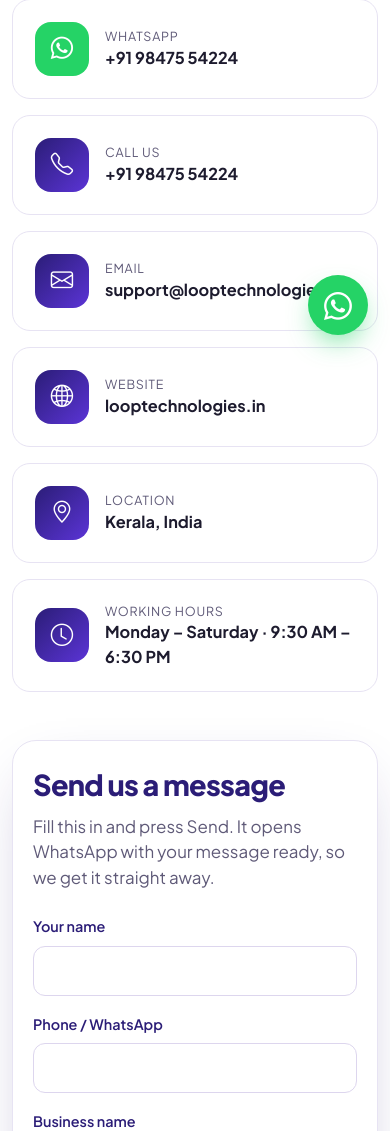
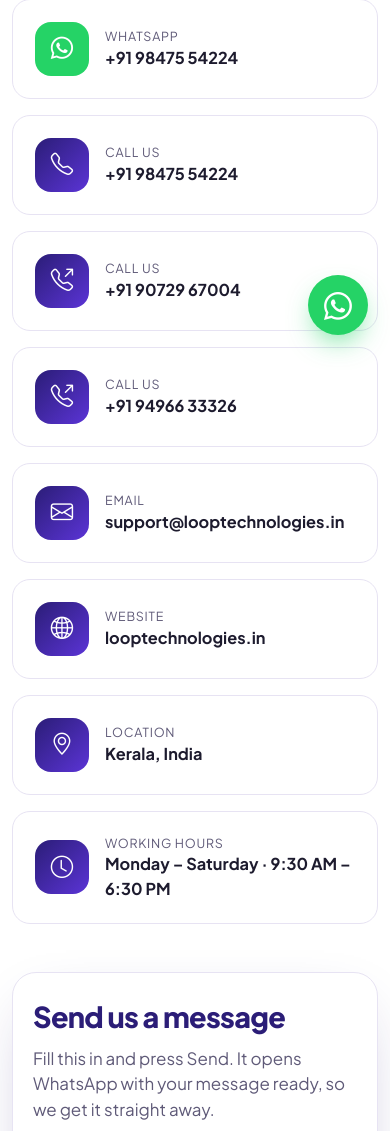
Before and after one commit to teams-png/my-dream, a PHP site: page /contact.html in a window 390 px wide. Shown: the part 487-1618 px from the top of the page. Run offline with PHP 8.4, Linux system fonts and the light colour scheme.

Commit message:
Loop website: add 25 client websites, two more phone numbers
- clients.js lists the 25 client websites with links; each card shows
  the client's initials until its logo file is added in assets/clients/
  (a missing logo falls back to initials instead of a broken image).
- Home shows a client logo wall and a "25+ client websites" stat.
- config.js gains phone2/phone3 (+91 90729 67004, +91 94966 33326),
  shown on the contact page and in the footer.
- Hero tag now lists Apps; sample boutique is Ajwaaz Boutique,
  Thamarassery.

Co-Authored-By: Claude Opus 5.5 <noreply@anthropic.com>
Claude-Session: https://claude.ai/code/session_01UZDXW4RukbxrF4Bc5Pfu9C

```diff
--- a/loop-website/config.js
+++ b/loop-website/config.js
@@ -1,7 +1,9 @@
 /* Loop Technologies website — your details live here, in one place.
    Change them here and upload again; every page updates itself. Anything left empty is hidden. */
 window.SITE = {
-  phone: "+91 98475 54224",       // shown and dialled
+  phone: "+91 98475 54224",       // main number: shown and dialled
+  phone2: "+91 90729 67004",      // more numbers (leave "" to hide)
+  phone3: "+91 94966 33326",
   whatsapp: "919847554224",       // numbers only with country code
   email: "support@looptechnologies.in",
   domain: "looptechnologies.in",  // shown in the footer
--- a/loop-website/contact.html
+++ b/loop-website/contact.html
@@ -34,12 +34,14 @@
 <section class="section pt-5" style="margin-top:-40px">
   <div class="container position-relative" style="z-index:3">
     <div class="row g-3 mb-5">
-      <div class="col-md-6 col-lg-4 reveal" data-needs="whatsapp"><a class="contact-tile wa" data-site-href="wa" data-wa-text="Hello Loop Technologies!" href="#" target="_blank" rel="noopener"><i class="bi bi-whatsapp"></i><div><small>WhatsApp</small><b data-site="whatsapp_display" dir="ltr"></b></div></a></div>
-      <div class="col-md-6 col-lg-4 reveal d1" data-needs="phone"><a class="contact-tile" data-site-href="tel" href="#"><i class="bi bi-telephone"></i><div><small>Call us</small><b data-site="phone" dir="ltr"></b></div></a></div>
-      <div class="col-md-6 col-lg-4 reveal d2" data-needs="email"><a class="contact-tile" data-site-href="mailto" href="#"><i class="bi bi-envelope"></i><div><small>Email</small><b data-site="email"></b></div></a></div>
-      <div class="col-md-6 col-lg-4 reveal" data-needs="domain"><div class="contact-tile"><i class="bi bi-globe2"></i><div><small>Website</small><b data-site="domain"></b></div></div></div>
-      <div class="col-md-6 col-lg-4 reveal d1" data-needs="address"><div class="contact-tile"><i class="bi bi-geo-alt"></i><div><small>Location</small><b data-site="address"></b></div></div></div>
-      <div class="col-md-6 col-lg-4 reveal d2" data-needs="hours"><div class="contact-tile"><i class="bi bi-clock"></i><div><small>Working hours</small><b data-site="hours"></b></div></div></div>
+      <div class="col-md-6 col-lg-3 reveal" data-needs="whatsapp"><a class="contact-tile wa" data-site-href="wa" data-wa-text="Hello Loop Technologies!" href="#" target="_blank" rel="noopener"><i class="bi bi-whatsapp"></i><div><small>WhatsApp</small><b data-site="whatsapp_display" dir="ltr"></b></div></a></div>
+      <div class="col-md-6 col-lg-3 reveal d1" data-needs="phone"><a class="contact-tile" data-site-href="tel" href="#"><i class="bi bi-telephone"></i><div><small>Call us</small><b data-site="phone" dir="ltr"></b></div></a></div>
+      <div class="col-md-6 col-lg-3 reveal d1" data-needs="phone2"><a class="contact-tile" data-site-href="tel" data-tel-key="phone2" href="#"><i class="bi bi-telephone-outbound"></i><div><small>Call us</small><b data-site="phone2" dir="ltr"></b></div></a></div>
+      <div class="col-md-6 col-lg-3 reveal d2" data-needs="phone3"><a class="contact-tile" data-site-href="tel" data-tel-key="phone3" href="#"><i class="bi bi-telephone-outbound"></i><div><small>Call us</small><b data-site="phone3" dir="ltr"></b></div></a></div>
+      <div class="col-md-6 col-lg-3 reveal d2" data-needs="email"><a class="contact-tile" data-site-href="mailto" href="#"><i class="bi bi-envelope"></i><div><small>Email</small><b data-site="email"></b></div></a></div>
+      <div class="col-md-6 col-lg-3 reveal" data-needs="domain"><div class="contact-tile"><i class="bi bi-globe2"></i><div><small>Website</small><b data-site="domain"></b></div></div></div>
+      <div class="col-md-6 col-lg-3 reveal d1" data-needs="address"><div class="contact-tile"><i class="bi bi-geo-alt"></i><div><small>Location</small><b data-site="address"></b></div></div></div>
+      <div class="col-md-6 col-lg-3 reveal d2" data-needs="hours"><div class="contact-tile"><i class="bi bi-clock"></i><div><small>Working hours</small><b data-site="hours"></b></div></div></div>
     </div>
 
     <div class="row g-4">
--- a/loop-website/css/style.css
+++ b/loop-website/css/style.css
@@ -400,3 +400,6 @@ a.cl-card:hover{transform:translateY(-4px);box-shadow:var(--shadow);border-color
 .case .tag{display:inline-block;font-size:.72rem;font-weight:700;color:var(--teal);background:var(--teal-soft);border-radius:999px;padding:3px 10px;margin-bottom:10px}
 .platform-light{background:#fff;border-color:var(--line);box-shadow:0 10px 30px -22px rgba(43,29,119,.4)}
 .platform-light i{color:var(--teal)}.platform-light b{color:var(--navy)}.platform-light small{color:var(--ink-soft)}
+.cl-logo{grid-template-rows:1fr auto;gap:8px;height:auto;min-height:120px}
+.cl-name{font-size:.78rem;font-weight:600;color:var(--ink-soft);text-align:center;line-height:1.2}
+.cl-card .cl-host{color:var(--teal);font-weight:600;font-size:.8rem}
--- a/loop-website/js/layout.js
+++ b/loop-website/js/layout.js
@@ -57,6 +57,8 @@
     '<li><a href="ai.html">AI solutions</a></li><li><a href="services.html#marketing">Digital marketing</a></li></ul></div>' +
     '<div class="col-6 col-lg-2"><h4>Contact</h4><ul class="list-unstyled small">' +
     '<li data-needs="phone"><a data-site="phone" data-site-href="tel" href="#" dir="ltr"></a></li>' +
+    '<li data-needs="phone2"><a data-site="phone2" data-site-href="tel" data-tel-key="phone2" href="#" dir="ltr"></a></li>' +
+    '<li data-needs="phone3"><a data-site="phone3" data-site-href="tel" data-tel-key="phone3" href="#" dir="ltr"></a></li>' +
     '<li data-needs="email"><a data-site="email" data-site-href="mailto" href="#"></a></li>' +
     '<li data-needs="address"><span data-site="address"></span></li><li data-needs="hours"><span data-site="hours"></span></li></ul></div>' +
     '</div><hr><div class="d-flex flex-wrap justify-content-between gap-2 small">' +
--- a/loop-website/js/main.js
+++ b/loop-website/js/main.js
@@ -13,18 +13,25 @@
   var clients = (window.CLIENTS || []).filter(function (c) { return c && c.name; });
   function esc(s) { return String(s || "").replace(/&/g, "&amp;").replace(/</g, "&lt;").replace(/"/g, "&quot;"); }
   function initials(n) { return n.split(/\s+/).slice(0, 2).map(function (w) { return w[0]; }).join("").toUpperCase(); }
+  function host(u) { return String(u || "").replace(/^https?:\/\//, "").replace(/^www\./, "").replace(/\/.*$/, ""); }
   $all("[data-clients]").forEach(function (box) {
     var kind = box.dataset.clients, list = clients.slice(0, parseInt(box.dataset.limit || "999", 10));
     $all("[data-clients-empty]", box.parentElement).forEach(function (e) { e.hidden = clients.length > 0; });
     box.hidden = !clients.length;
     box.innerHTML = list.map(function (c) {
-      var logo = c.logo ? '<img src="' + esc(c.logo) + '" alt="' + esc(c.name) + '" loading="lazy">' : '<span class="cl-ini">' + esc(initials(c.name)) + "</span>";
+      var ini = '<span class="cl-ini">' + esc(initials(c.name)) + "</span>";
+      var logo = c.logo ? '<img src="' + esc(c.logo) + '" alt="' + esc(c.name) + '" loading="lazy">' + ini.replace('class="cl-ini"', 'class="cl-ini" hidden') : ini;
       var tag = c.url ? "a" : "div", href = c.url ? ' href="' + esc(c.url) + '" target="_blank" rel="noopener"' : "";
-      if (kind === "wall") return "<" + tag + ' class="cl-logo"' + href + ' title="' + esc(c.name) + '">' + logo + "</" + tag + ">";
+      if (kind === "wall") return "<" + tag + ' class="cl-logo"' + href + ' title="' + esc(c.name) + '">' + logo + '<span class="cl-name">' + esc(c.name) + "</span></" + tag + ">";
       return '<div class="col-sm-6 col-lg-4"><' + tag + ' class="cl-card"' + href + ">" + '<div class="cl-mark">' + logo + "</div><div>" +
-        "<b>" + esc(c.name) + "</b>" + (c.place ? "<small>" + esc(c.place) + "</small>" : "") +
+        "<b>" + esc(c.name) + "</b>" + (c.url ? '<small class="cl-host">' + esc(host(c.url)) + "</small>" : "") + (c.place ? "<small>" + esc(c.place) + "</small>" : "") +
         (c.work ? '<span class="cl-work">' + esc(c.work) + "</span>" : "") + (c.url ? '<i class="bi bi-box-arrow-up-right"></i>' : "") + "</div></" + tag + "></div>";
     }).join("");
+    // a logo file that is not uploaded yet: show the initials instead of a broken image
+    $all("img", box).forEach(function (img) {
+      function fallback() { img.nextElementSibling.hidden = false; img.remove(); }
+      if (img.complete && !img.naturalWidth) fallback(); else img.addEventListener("error", fallback);
+    });
   });
   $all("[data-client-count]").forEach(function (el) { if (clients.length) el.dataset.count = clients.length; });
 
@@ -32,7 +39,8 @@
   $all("[data-site]").forEach(function (el) { el.textContent = S[el.dataset.site] || ""; });
   $all("[data-site-href]").forEach(function (el) {
     var kind = el.dataset.siteHref;
-    if (kind === "tel" && S.phone) el.href = "tel:" + S.phone.replace(/[^\d+]/g, "");
+    var num = S[el.dataset.telKey || "phone"];
+    if (kind === "tel" && num) el.href = "tel:" + num.replace(/[^\d+]/g, "");
     if (kind === "mailto" && S.email) el.href = "mailto:" + S.email;
     if (kind === "wa" && wa) el.href = "https://wa.me/" + wa + (el.dataset.waText ? "?text=" + encodeURIComponent(el.dataset.waText) : "");
     if (/^(instagram|facebook|linkedin)$/.test(kind) && S[kind]) el.href = S[kind];
--- a/loop-website/work.html
+++ b/loop-website/work.html
@@ -35,7 +35,8 @@
   <div class="container">
     <div class="row justify-content-center text-center mb-5"><div class="col-lg-8 reveal">
       <span class="eyebrow">Clients</span>
-      <h2 class="section-title">Businesses we work with</h2>
+      <h2 class="section-title">Websites we have built</h2>
+      <p class="section-sub">Engineering, medical, logistics, education, recruitment, retail and more. Tap any client to see their live website.</p>
     </div></div>
     <div class="reveal">
       <div class="row g-3" data-clients="cards" hidden></div>
```
Also changed, not shown: loop-website/clients.js (+28 -2 lines), loop-website/index.html (+9 -9 lines), 1 other file.
